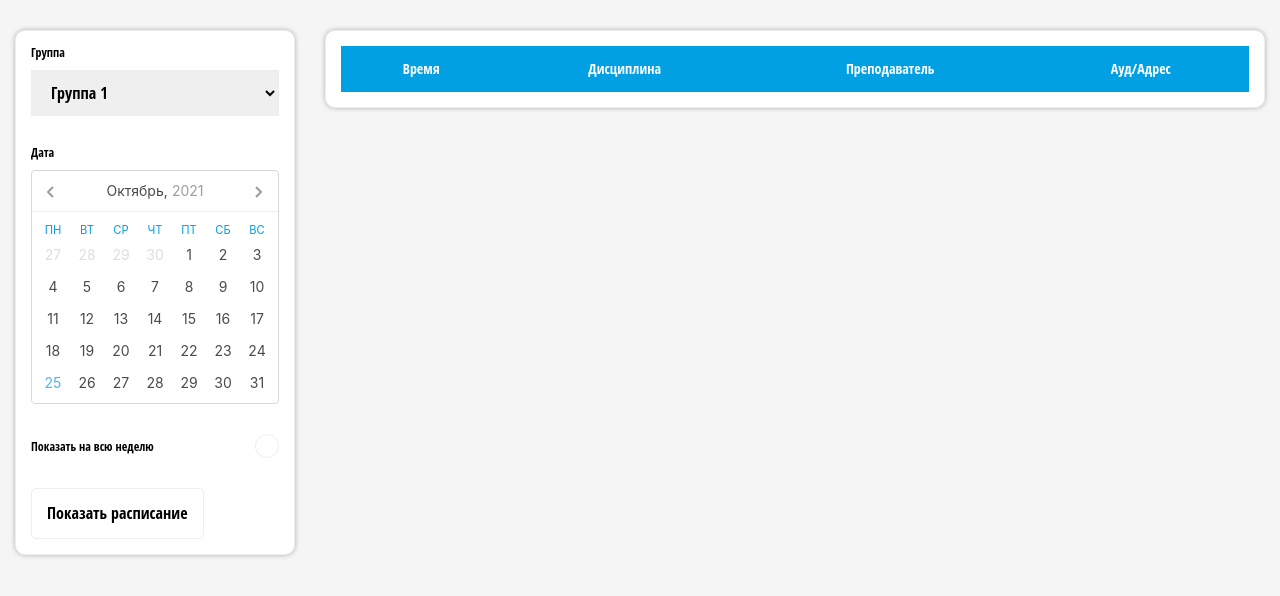
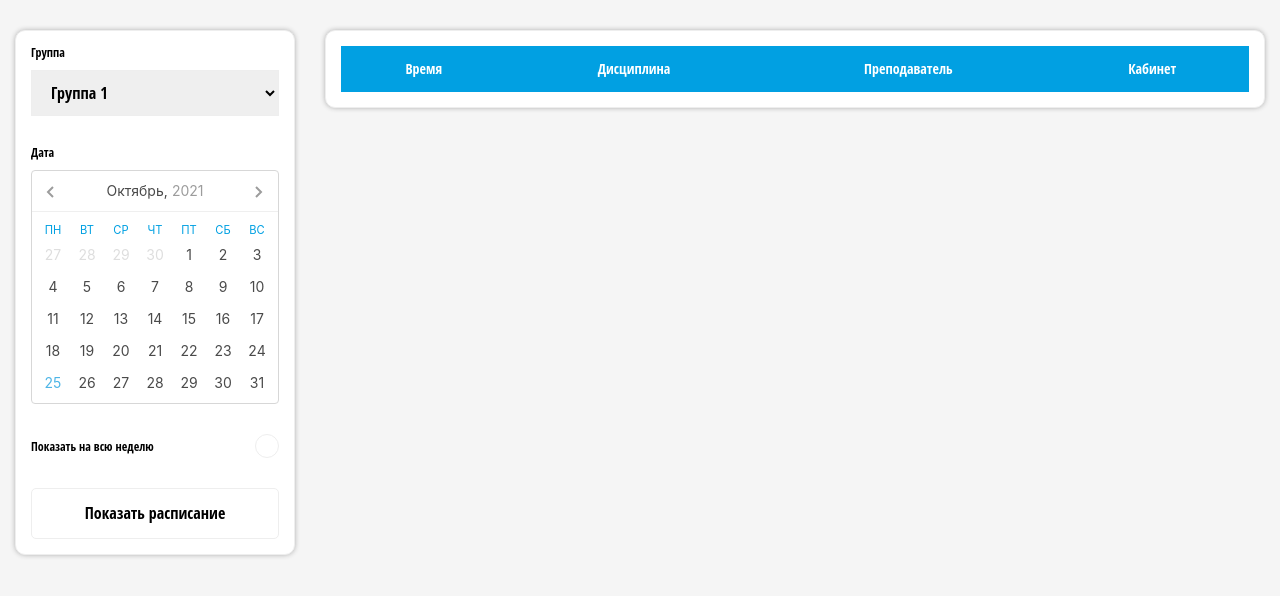
Before and after one commit to Elrik237/SchoolSchedule, a Django app: page / in a window 1280 px wide. Shown: the top 596 px of the page. Run offline with Django 3.2, Linux system fonts and the light colour scheme; lists and menus that the app fills with data are empty; some libraries are stand-ins or nearby versions.

Commit message:
оформление

```diff
--- a/schedule/static/js/index.js
+++ b/schedule/static/js/index.js
@@ -13,8 +13,8 @@ document.getElementById('searchForm').addEventListener("submit", submitSearchFor
 // Заголовки таблицы в зависимости от типа расписания (для студентов, преподователей и т.д.)
 function getTableHeader(type) {
   const table_headers = {
-    "student": ['Время', 'Дисциплина', 'Преподаватель', 'Ауд/Адрес'],
-    "teacher": ['Время', 'Дисциплина', 'Группа', 'Ауд/Адрес'],
+    "student": ['Время', 'Дисциплина', 'Преподаватель', 'Кабинет'],
+    "teacher": ['Время', 'Дисциплина', 'Группа', 'Кабинет'],
   }
 
   return table_headers[type];
@@ -79,10 +79,10 @@ function submitSearchForm(event) {
 
     response.data.forEach(item => {
       let tr = `<tr>
-        <td>${item.time}</td>
+        <td width="15%" align="center">${item.time}</td>
         <td>${item.discipline}</td>
         <td>${item.name}</td>
-        <td>${item.place}</td>
+        <td width="15%" align="center">${item.place}</td>
       </tr>`;
 
       html += tr;
--- a/schedule/static/styles/scss/main/_form.scss
+++ b/schedule/static/styles/scss/main/_form.scss
@@ -32,6 +32,7 @@
   }
 
   .button {
+    width: 100%;
     border: $border;
     background-color: $color-bg-block;
     padding: 15px;
--- a/schedule/static/styles/scss/main/_table.scss
+++ b/schedule/static/styles/scss/main/_table.scss
@@ -18,9 +18,9 @@
     }
 
     td {
-      font-size: 12px;
+      font-size: 14px;
       border: $border;
-      padding: 5px 10px;
+      padding: 7px 15px;
     }
 
     .tbody-title {
```
Also changed, not shown: schedule/static/styles/css/index.min.css.
